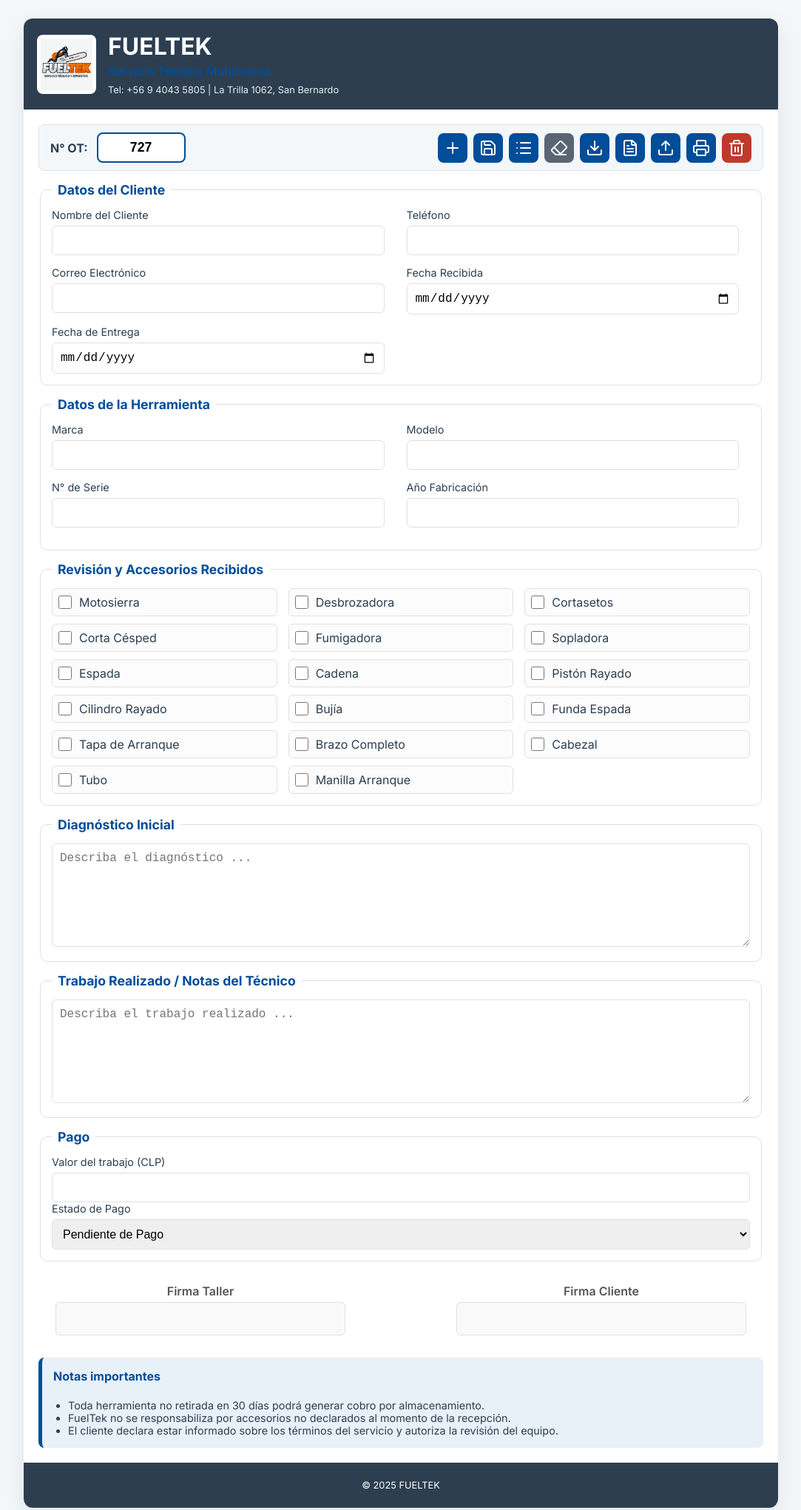
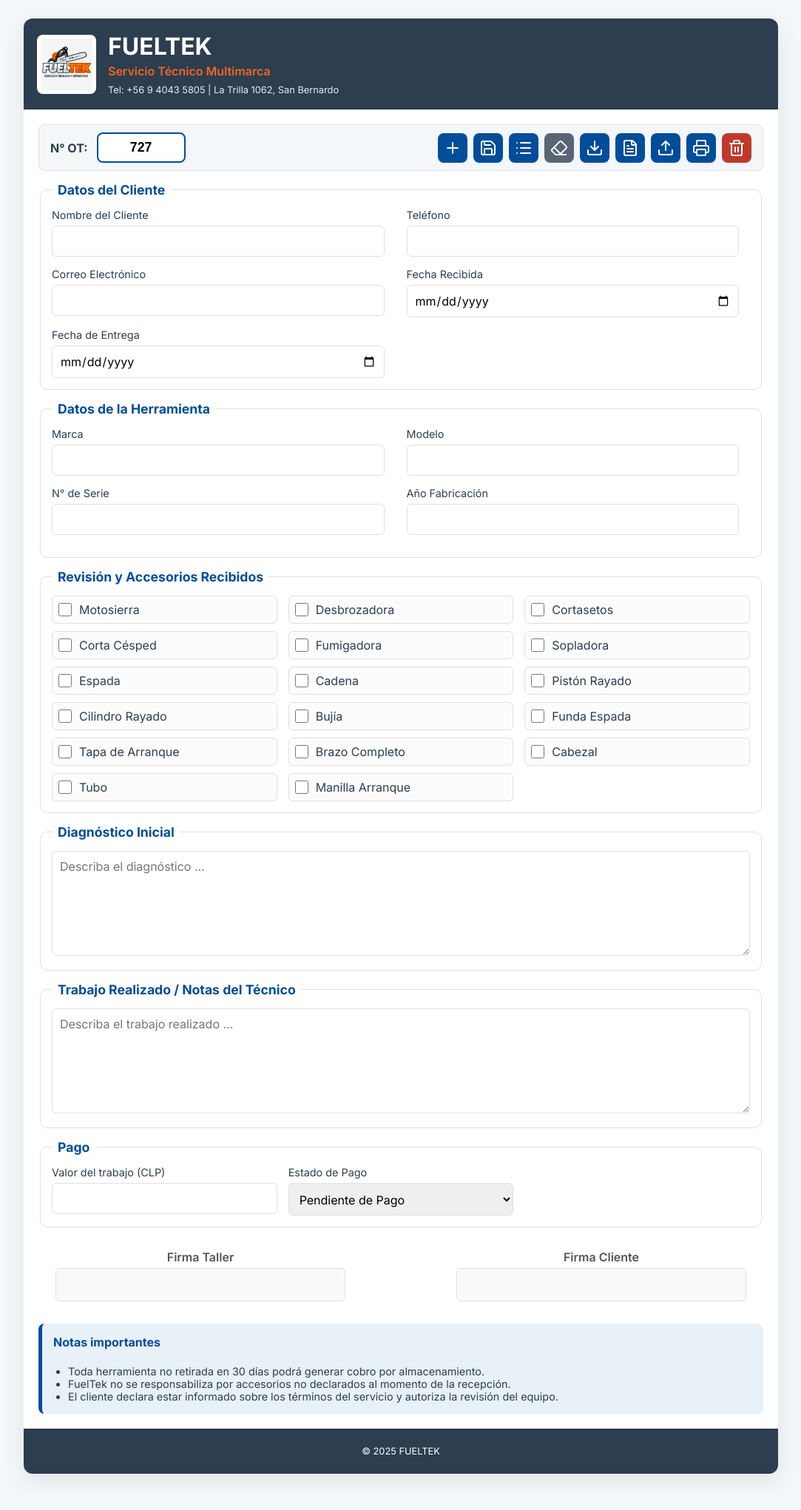
Before and after one commit to CryptoWorldX9/OT-FuelTek, a plain HTML site: page index.html in a window 1280 px wide. Shown: the top 2041 px of the page at 74% size, without its empty margins (98-1181 px from the left). After the commit the page ends 2017 px from the top, so only its background shows below. Drawn offline with nearby package versions, Linux system fonts and the light colour scheme.

Commit message:
Update styles.css

```diff
--- a/styles.css
+++ b/styles.css
@@ -1,5 +1,6 @@
 :root{
   --primary: #004d99; /* Azul Corporativo */
+  --accent: #f26522; /* Naranja Contraste (para el subtítulo) */
   --dark: #2c3e50; /* Gris Oscuro/Negro Sobrio */
   --border: #e0e0e0;
   --bg: #f4f7f9; /* Fondo muy claro */
@@ -8,7 +9,7 @@
 
 *{box-sizing:border-box}
 body{
-  font-family: 'Inter', "Segoe UI", Roboto, Arial, sans-serif; /* Usando una fuente moderna */
+  font-family: 'Inter', "Segoe UI", Roboto, Arial, sans-serif; /* Fuente moderna */
   margin:0;
   background:var(--bg);
   color:var(--dark);
@@ -33,7 +34,7 @@ header{
 }
 .logo{width:80px;height:80px;object-fit:contain;background:white;padding:5px;border-radius:8px}
 .header-info h1{margin:0;font-size:2rem}
-.header-info p{color:var(--primary);margin:4px 0;font-weight:600}
+.header-info p{color:var(--accent);margin:4px 0;font-weight:600} /* Color Naranja */
 .header-info small{opacity:0.9;font-size:0.8rem}
 
 main{padding:20px}
@@ -65,7 +66,7 @@ main{padding:20px}
 .controls .danger{background:#c0392b}
 .controls .danger:hover{background:#a13023}
 
-/* Nuevo botón de limpieza: el de borrado total de DB sigue siendo danger */
+/* Botón de limpieza */
 #resetFormBtn {background:#576574}
 #resetFormBtn:hover {background:#465360}
 
@@ -80,7 +81,8 @@ legend{color:var(--primary);font-weight:700;padding:0 8px;font-size:1.1rem}
 .spaced label{padding-right:15px}
 
 .stack{display:flex;flex-direction:column;gap:6px;font-size:0.9rem}
-.stack input, .stack select, textarea{padding:10px;border-radius:6px;border:1px solid var(--border);font-size:1rem;transition:border-color 0.2s}
+/* Aplicar la fuente a los inputs */
+.stack input, .stack select, textarea{padding:10px;border-radius:6px;border:1px solid var(--border);font-size:1rem;transition:border-color 0.2s;font-family: inherit;}
 .stack input:focus, .stack select:focus, textarea:focus{border-color:var(--primary);outline:none}
 textarea{width:100%;min-height:140px;resize:vertical}
 
@@ -94,15 +96,16 @@ textarea{width:100%;min-height:140px;resize:vertical}
 .checkbox-item:hover{background:#f0f7ff;border-color:#b3d4ff}
 .checkbox-item input[type="checkbox"]{width:18px;height:18px;margin:0;flex:0 0 auto;accent-color:var(--primary)}
 
-/* payment grid */
-.grid-pay{grid-template-columns:1fr 1fr 1fr}
+/* payment grid: se mantiene en 3 columnas uniformes para un layout compacto */
+.grid-pay{display:grid;grid-template-columns:1fr 1fr 1fr;gap:15px}
 .hidden{display:none}
 
 /* firmas centradas */
 .firmas{display:flex;justify-content:center;gap:150px;margin:30px 0}
 .firma-box{width:40%;text-align:center}
 .firma-box label{font-weight:600;color:#555}
-.firma-box input{width:100%;height:45px;text-align:center;border-radius:6px;border:1px solid var(--border);margin-top:5px;background:#f9f9f9}
+/* Aplicar la fuente a los inputs de firma */
+.firma-box input{width:100%;height:45px;text-align:center;border-radius:6px;border:1px solid var(--border);margin-top:5px;background:#f9f9f9;font-family: inherit;}
 
 /* notas */
 .notas{background:#e8f0f8;border-left:5px solid var(--primary);padding:15px;border-radius:8px;margin-top:25px}
@@ -127,7 +130,7 @@ textarea{width:100%;min-height:140px;resize:vertical}
 footer{background:var(--dark);color:white;padding:10px;text-align:center;font-size:0.8rem}
 
 /* === PRINT STYLES (PDF) - Mejora Profesional === */
-@page{size:letter;margin:18mm}
+@page{size:letter;margin:8mm} /* MARGEN SUPERIOR DISMINUIDO */
 @media print{
   body{background:white}
   .wrapper{box-shadow:none;margin:0;border-radius:0}
@@ -140,7 +143,7 @@ footer{background:var(--dark);color:white;padding:10px;text-align:center;font-si
   #printArea, #printArea *{visibility:visible}
   #printArea{
     position:absolute;left:0;top:0;width:100%;
-    padding:18mm; /* Mismo margen que @page */
+    padding:8mm; /* Mismo margen que @page */
     box-sizing:border-box;
     font-size:10pt; /* Fuente más pequeña para impresión */
   }
```
